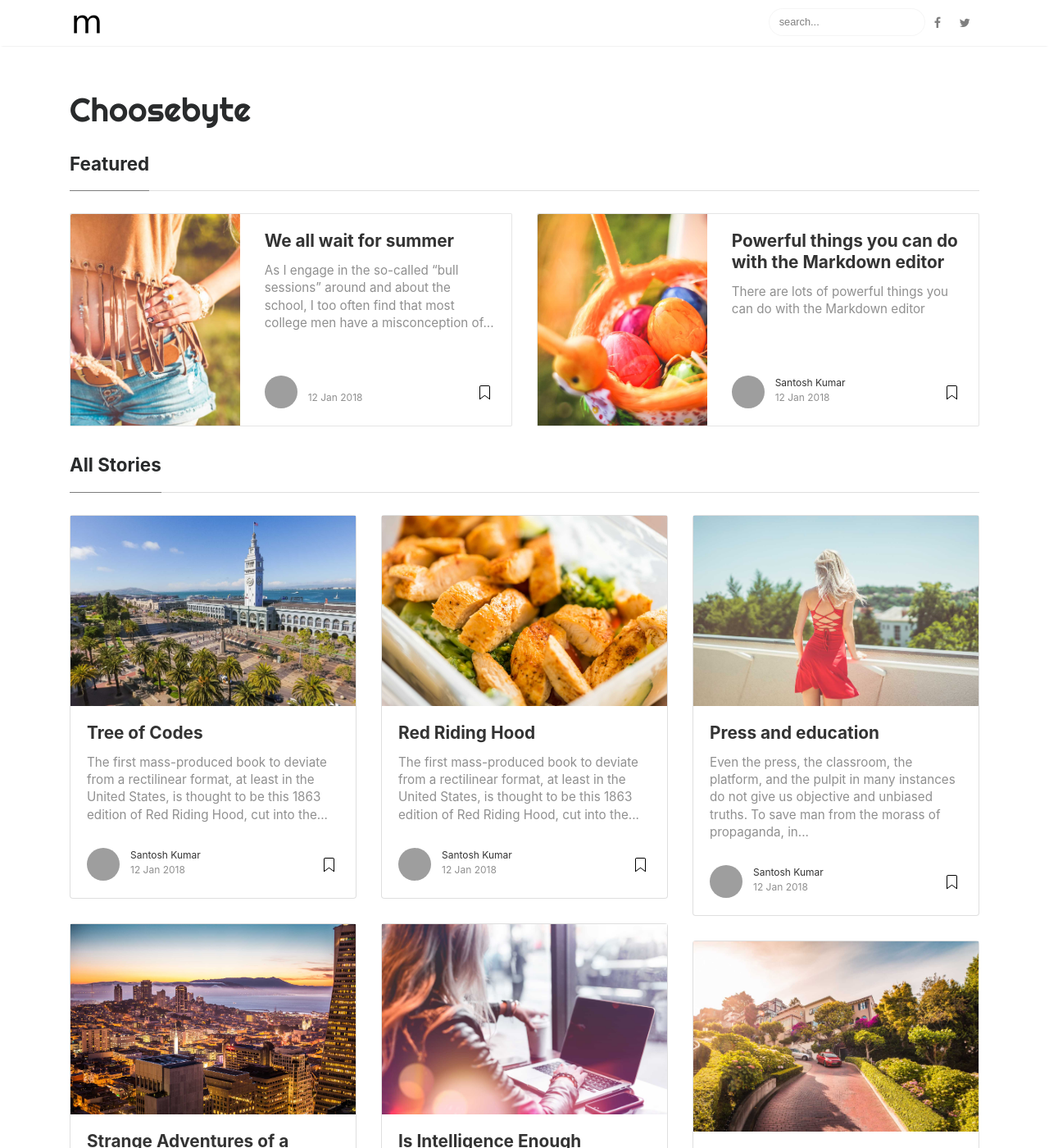
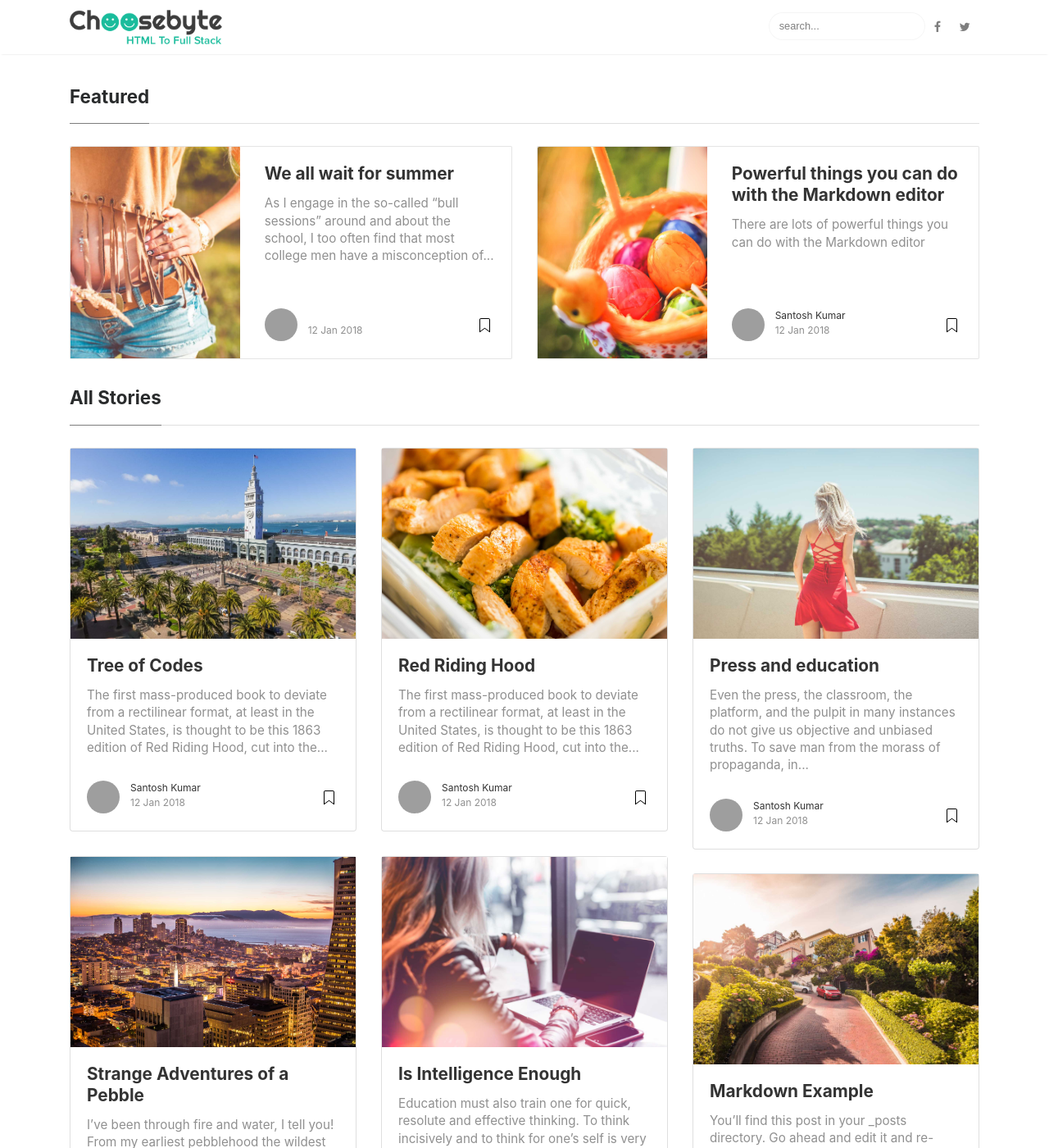
Before and after one commit to santoshkumar-io/choosebyte, a Jekyll site: the page built from index.html, in a window 1280 px wide and 1400 px high. Shown: the whole window at 82% size. Built offline with Jekyll 4.4.1, drawn with Linux system fonts in a browser that asks for light colours; the list of posts is cut into pages by our own code; comment, search, counter and statistics services are not loaded; grey boxes are pictures that could not be loaded.

Commit message:
Revert category exp

```diff
--- a/_layouts/default.html
+++ b/_layouts/default.html
@@ -81,15 +81,6 @@
 <ul id="results-container"></ul>
 <!-- Site Title
 ================================================== -->
-
-<div class="mainheading">
-    <h1 class="sitetitle">{{ site.name }}</h1>
-    <p class="lead">
-         {{ site.description }}
-    </p>
-</div>
-
-
 <!-- Content
 ================================================== -->
 <div class="main-content">
--- a/assets/css/screen.css
+++ b/assets/css/screen.css
@@ -226,7 +226,7 @@ span.post-name a,span.post-read-more a:hover {
 	cursor:pointer;
 }
 .mediumnavigation .navbar-brand img {
-	max-height:30px;
+	max-height:50px;
 	margin-right:5px;
 }
 .mainheading h1.sitetitle {
```
Also changed, not shown: assets/images/logo.png.
